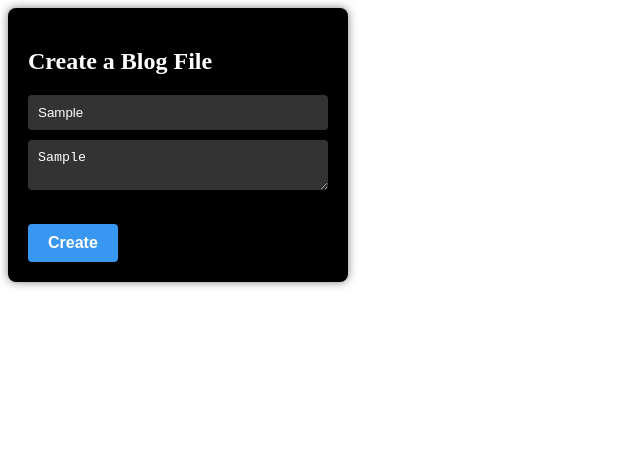
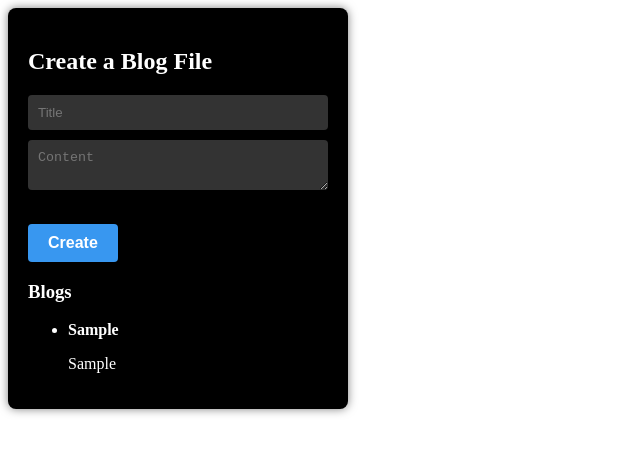
Before and after one commit to pkchess2008/HappyHacksIV, a Next.js app: page /BlogFileCreator in a window 1280 px wide. Both pictures are taken after typing "Sample", "Sample" into the empty fields and a click on the button "Create". Shown: the top 454 px of the page, without its empty margins (0-640 px from the left). Built offline with nearby package versions, Linux system fonts and the light colour scheme.

Commit message:
Update BlogFileCreator.tsx

```diff
--- a/src/pages/BlogFileCreator.tsx
+++ b/src/pages/BlogFileCreator.tsx
@@ -1,9 +1,16 @@
 import React, { useState } from 'react';
 import './BlogFileCreator.css';
+
+interface Blog {
+  id: number;
+  title: string;
+  content: string;
+}
 
 const BlogFileCreator: React.FC = () => {
   const [title, setTitle] = useState('');
   const [content, setContent] = useState('');
+  const [blogs, setBlogs] = useState<Blog[]>([]);  // State to store blogs
 
   const handleTitleChange = (e: React.ChangeEvent<HTMLInputElement>) => {
     setTitle(e.target.value);
@@ -16,7 +23,20 @@ const BlogFileCreator: React.FC = () => {
   const handleSubmit = () => {
     console.log('Title:', title);
     console.log('Content:', content);
-    // Handle submission logic here
+
+    // Create a new blog object
+    const newBlog: Blog = {
+      id: blogs.length + 1,  // Unique ID for each blog
+      title,
+      content,
+    };
+
+    // Update the blogs state with the new blog
+    setBlogs([...blogs, newBlog]);
+
+    // Reset form after submission
+    setTitle('');
+    setContent('');
   };
 
   return (
@@ -40,6 +60,19 @@ const BlogFileCreator: React.FC = () => {
       <button onClick={handleSubmit} className="submit-button">
         Create
       </button>
+
+      {/* Render the list of blogs */}
+      <div className="blogs-list">
+        <h3>Blogs</h3>
+        <ul>
+          {blogs.map(blog => (
+            <li key={blog.id}>
+              <strong>{blog.title}</strong>
+              <p>{blog.content}</p>
+            </li>
+          ))}
+        </ul>
+      </div>
     </div>
   );
 };
```
